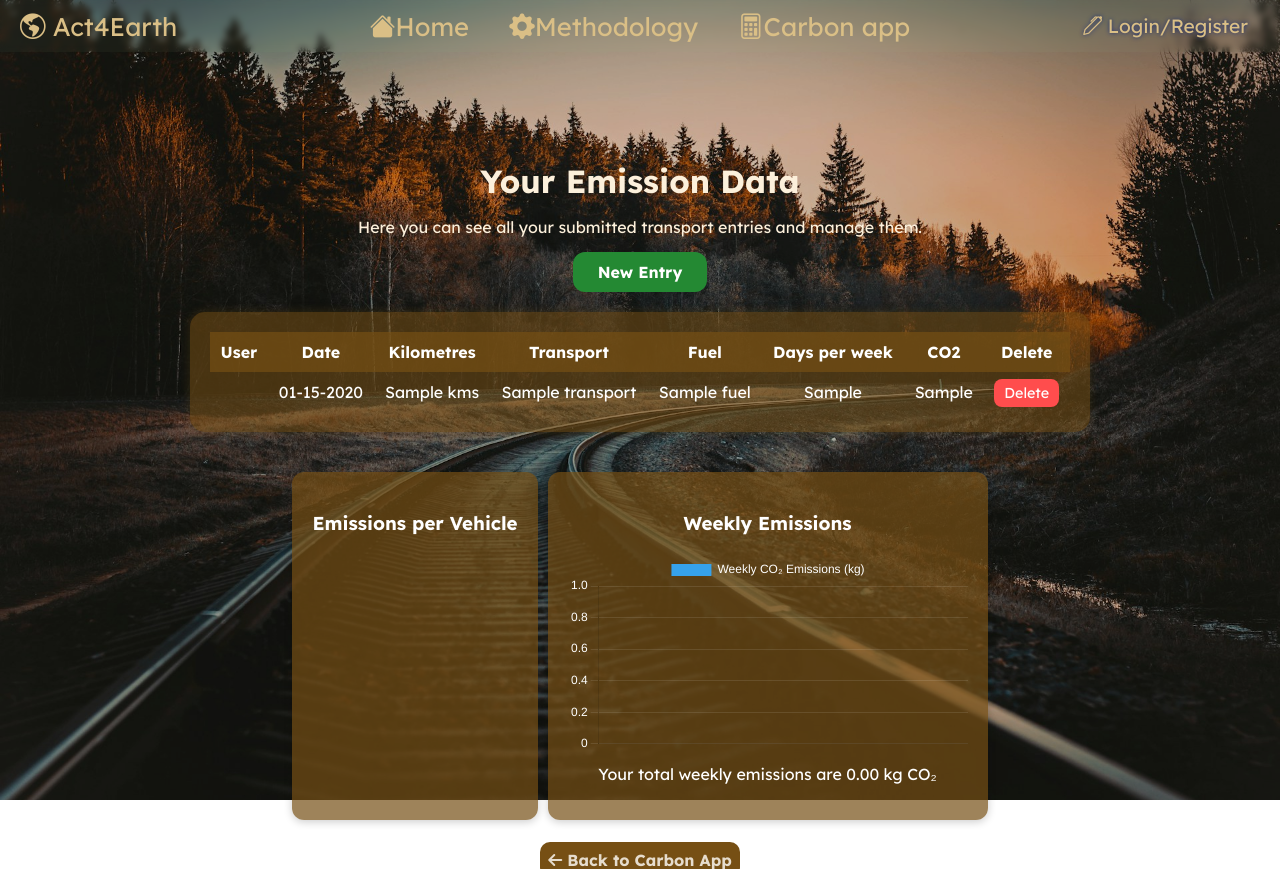
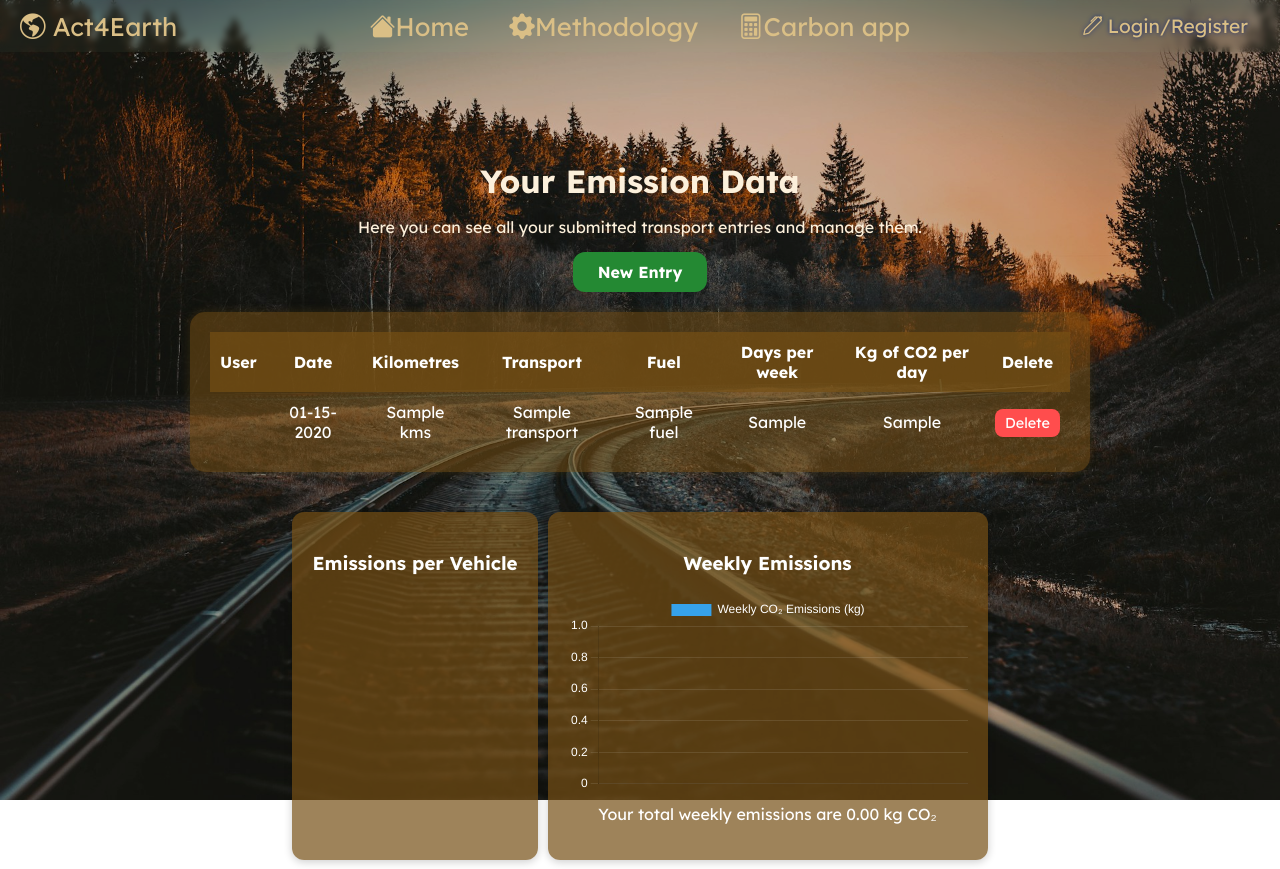
Before and after one commit to biagionavarin/Act4Earth, a Python web app: template capp/templates/carbon_app/your_data.html in a window 1280 px wide. Shown: the top 869 px of the page. Run offline with Jinja, Linux system fonts and the light colour scheme; the template is opened without the code that fills it: most values are stand-ins (such as "Sample title", 1, 10 or a date in 2020).

Commit message:
Update your_data.html

```diff
--- a/capp/templates/carbon_app/your_data.html
+++ b/capp/templates/carbon_app/your_data.html
@@ -39,7 +39,7 @@
           <th>Transport</th>
           <th>Fuel</th>
           <th>Days per week</th>
-          <th>CO2</th>
+          <th>Kg of CO2 per day</th>
           <th>Delete</th>
         </tr>
       </thead>
```
